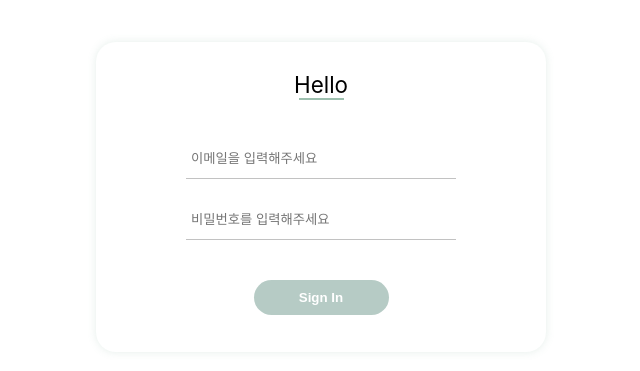
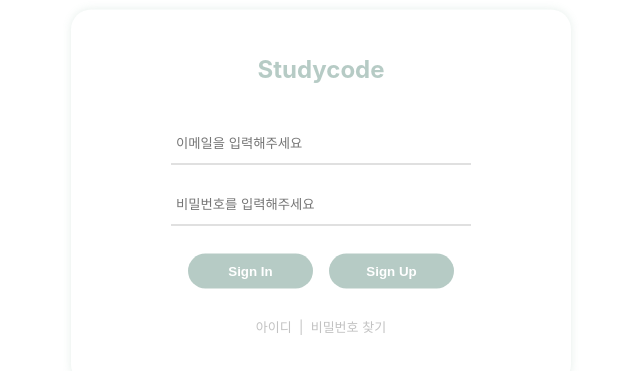
Before and after one commit to mindyhere/studycode, a React (Create React App) app in the folder src/main/front/: page / in a window 1280 px wide. Shown: the part 203-574 px from the top of the page, without its empty margins (319-959 px from the left). Built offline with nearby package versions, Linux system fonts and the light colour scheme.

Commit message:
[add] 헤더 파일 추가, 로그인 화면 수정

```diff
--- a/src/main/front/src/css/Login.css
+++ b/src/main/front/src/css/Login.css
@@ -5,24 +5,16 @@
 }
 
 .main {
-    max-width: 450px;
+    max-width: 500px;
     position: absolute;
     width: 100%;
     border-radius: 20px;
-    padding-top: 10px;
-    height: 300px;
+    padding-top: 25px;
+    height: 350px;
     top: 400px;
     left: 50%;
     transform: translate(-50%, -50%);
     box-shadow: 0 0 8px rgba(119, 167, 144, 0.192);
-}
-
-.btn {
-    background: none;
-    border: none;
-    align-self: center;
-    color: #000000;
-    font-weight: bold;
 }
 
 .form-field {
@@ -36,6 +28,7 @@
     padding: 5px;
     border-bottom: 1px solid rgba(116, 116, 116, 0.44);
     height: 30px;
+    outline: none;
     transition: border-bottom 0.1s ease-in-out 0.1s;
 }
 
@@ -43,37 +36,25 @@
     border-bottom: 1px solid rgba(111, 153, 143, 0.432);
 }
 
-.organize-form h2 {
-    font-size: 1.4em;
-    font-weight: normal;
-}
-
-.organize-form h2::after {
-    content: "";
-    display: block;
-    width: 10%;
-    height: 2px;
-    background: rgba(119, 167, 144, 0.719);
-    margin: 0 auto;
-}
-
-.btn-sign {
+.btn-main {
     border: none;
     background: #4e817269;
     color: white;
     font-weight: bold;
-    width: 90%;
+    width: 25%;
+    margin: 0.5rem;
     padding: 10px;
-    margin-top: 20px;
     border-radius: 50px;
     cursor: pointer;
 }
 
-.btn-sign {
-    border: none;
-    background: #4e817269;
-    color: white;
-    font-weight: bold;
-    width: 30%;
-    padding: 10px;
+h2 {
+    color: #4e817269;
 }
+
+p {
+    color: rgba(116, 116, 116, 0.44);
+    font-size: small;
+    margin: 0;
+    cursor: pointer;
+}
--- a/src/main/front/src/pages/LoginPage.js
+++ b/src/main/front/src/pages/LoginPage.js
@@ -11,11 +11,88 @@ function LoginPage() {
   const email = useRef();
   const passwd = useRef();
 
+  function signIn(email, passwd) {
+    console.log(email.value + "\n" + passwd.value);
+    if (email.value === "") {
+      Swal.fire({
+        icon: "warning",
+        title: "잠깐!",
+        html: "이메일을 입력해주세요.",
+        showConfirmButton: false,
+        timer: 1500,
+        didClose: () => {
+          email.value = "";
+          email.focus();
+        },
+      });
+      return;
+    }
+
+    if (passwd.value === "") {
+      Swal.fire({
+        icon: "warning",
+        title: "잠깐!",
+        html: "비밀번호를 입력해주세요.",
+        showConfirmButton: false,
+        timer: 1500,
+        didClose: () => {
+          passwd.value = "";
+          passwd.focus();
+        },
+      });
+      return;
+    }
+
+    const credentials = {
+      email: email.value,
+      passwd: passwd.value,
+    };
+
+    fetch("http://localhost/api/auth/signIn", {
+      method: "post",
+      headers: {
+        "content-type": "application/json;charset=UTF-8",
+      },
+      body: JSON.stringify(credentials),
+    })
+      .then((response) => {
+        if (!response.ok) {
+          throw new Error("false: " + response.status);
+        }
+        localStorage.setItem("accessToken", response);
+        Swal.fire({
+          icon: "success",
+          text: "로그인 되었습니다.",
+          showConfirmButton: false,
+          timer: 1500,
+        });
+        navigate("/main");
+      })
+      .catch((error) => {
+        console.log("=== 로그인 실패 ===\n" + error);
+        Swal.fire({
+          icon: "warning",
+          title: "잠깐!",
+          html: "아이디/비밀번호를 확인해주세요.",
+          showConfirmButton: false,
+          timer: 1500,
+        });
+      });
+  }
+
+  function findEmail() {
+    Swal.fire({ text: "find email" });
+  }
+
+  function setTemporalPasswd() {
+    Swal.fire({ text: "reset pwd" });
+  }
+
   return (
     <>
       <div className="main" align="center">
         <div className="organize-form form-area-signin">
-          <h2 align="center">Hello</h2>
+          <h2 align="center">Studycode</h2>
           <br />
           <div className="form-field">
             <input
@@ -41,70 +118,34 @@ function LoginPage() {
             <button
               type="submit"
               onClick={() => {
-                if (email.current.value === "") {
-                  Swal.fire({
-                    icon: "warning",
-                    title: "잠깐!",
-                    html: "이메일을 입력해주세요.",
-                    confirmButtonText: "OK",
-                    confirmButtonColor: "#41774d86",
-                  });
-                  email.current.focus();
-                  return;
-                }
-                if (passwd.current.value === "") {
-                  Swal.fire({
-                    icon: "warning",
-                    title: "잠깐!",
-                    html: "비밀번호를 입력해주세요.",
-                    confirmButtonText: "OK",
-                    confirmButtonColor: "#41774d86",
-                  });
-                  passwd.current.focus();
-                  return;
-                }
-
-                const credentials = {
-                  email: email.current.value,
-                  passwd: passwd.current.value,
-                };
-
-                fetch("http://localhost/api/auth/signIn", {
-                  method: "post",
-                  headers: {
-                    "content-type": "application/json;charset=UTF-8",
-                  },
-                  body: JSON.stringify(credentials),
-                })
-                  .then((response) => {
-                    if (!response.ok) {
-                      throw new Error("false: " + response.status);
-                    }
-                    localStorage.setItem("accessToken", response);
-                    Swal.fire({
-                      icon: "success",
-                      text: "로그인 되었습니다.",
-                      showConfirmButton: false,
-                      timer: 1500,
-                    });
-                    navigate("/main");
-                  })
-                  .catch((error) => {
-                    console.log("==> 로그인 실패: " + error);
-                    Swal.fire({
-                      icon: "warning",
-                      title: "잠깐!",
-                      html: "아이디/비밀번호를 확인해주세요.",
-                      showConfirmButton: false,
-                      timer: 1500,
-                    });
-                  });
+                signIn(email.current, passwd.current);
               }}
-              className="btn-sign"
+              className="btn-main"
             >
               Sign In
             </button>
+            <button type="submit" onClick={() => {}} className="btn-main">
+              Sign Up
+            </button>
           </div>
+          <br />
+          <p>
+            <a
+              onClick={() => {
+                findEmail()
+              }}
+            >
+              아이디 &nbsp;
+            </a>
+            |
+            <a
+              onClick={() => {
+                setTemporalPasswd()
+              }}
+            >
+              &nbsp; 비밀번호 찾기
+            </a>
+          </p>
         </div>
       </div>
     </>
```
Also changed, not shown: src/main/front/src/components/Header.js (added, +113 -0 lines).
